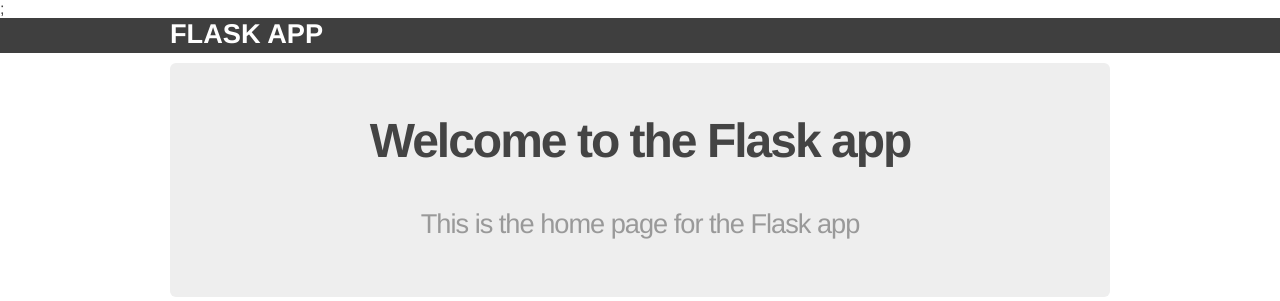
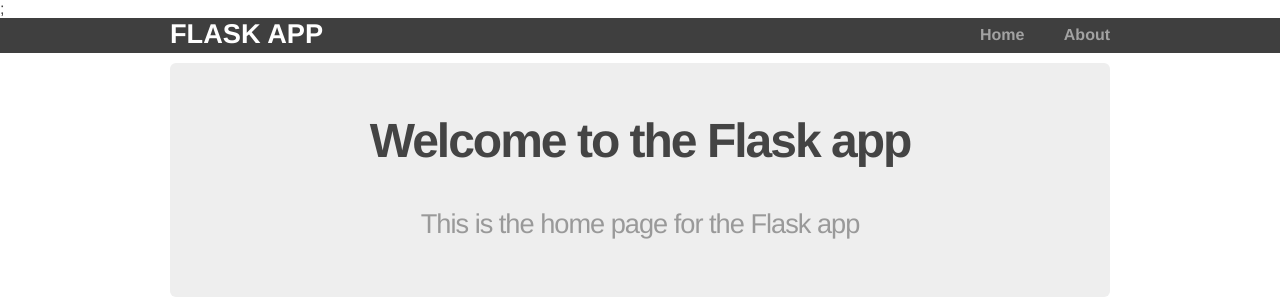
Before and after one commit to EduhG/Flask-App, a Flask app: page / in a window 1280 px wide. Shown: the top 301 px of the page. Run offline with Flask 2, Linux system fonts and the light colour scheme.

Commit message:
Added navigation to layout page

```diff
--- a/app/static/css/main.css
+++ b/app/static/css/main.css
@@ -62,3 +62,25 @@ h3 {
   letter-spacing: -1px;
   color: #999;
 }
+
+/*
+ * Display navigation links inline
+ */
+
+.menu {
+  float: right;
+  margin-top: 8px;
+}
+
+.menu li {
+  display: inline;
+}
+
+.menu li + li {
+  margin-left: 35px;
+}
+
+.menu li a {
+  color: #999;
+  text-decoration: none;
+}
--- a/app/templates/layout.html
+++ b/app/templates/layout.html
@@ -10,6 +10,14 @@
     <header>
         <div class="container">
             <h1 class="logo">Flask App</h1>
+            <strong>
+                <nav>
+                    <ul class="menu">
+                        <li><a href="{{ url_for('home') }}">Home</a></li>
+                        <li><a href="{{ url_for('about') }}">About</a></li>
+                    </ul>
+                </nav>
+            </strong>
         </div>
     </header>
 
```
